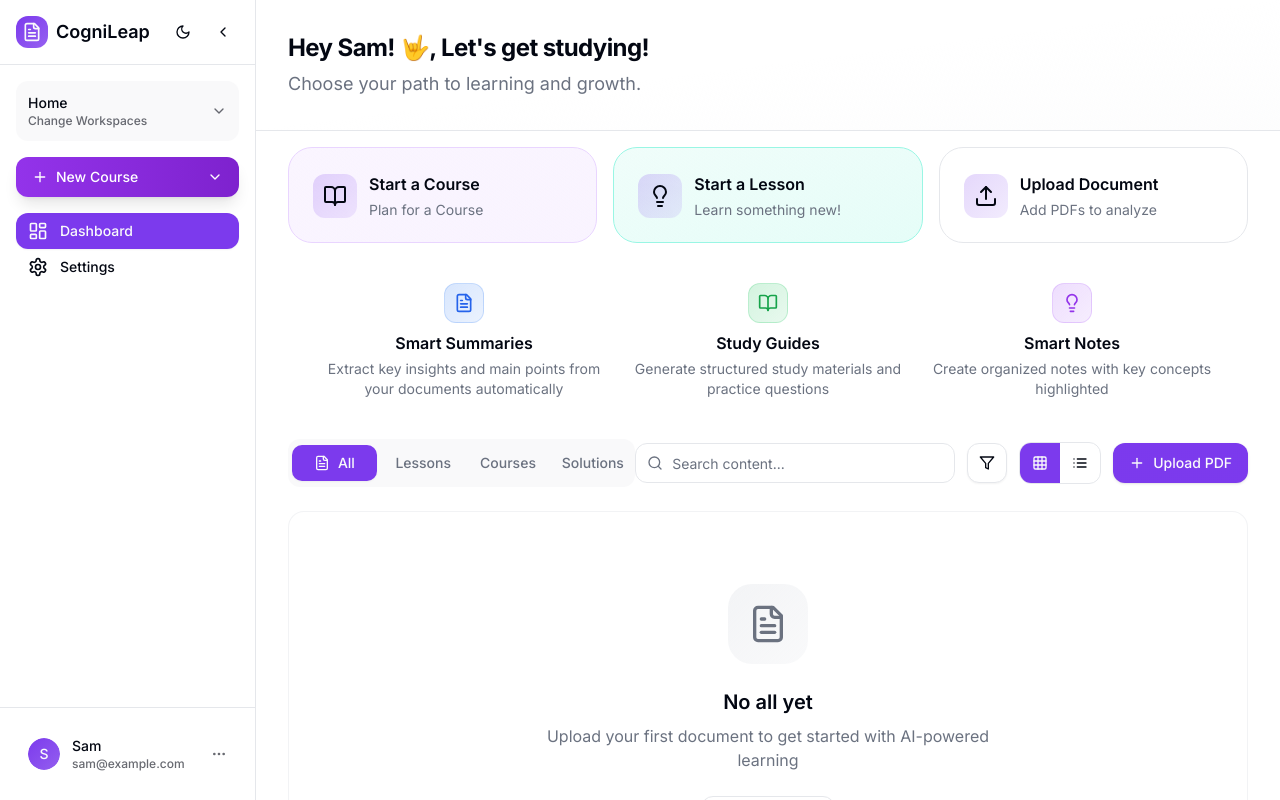
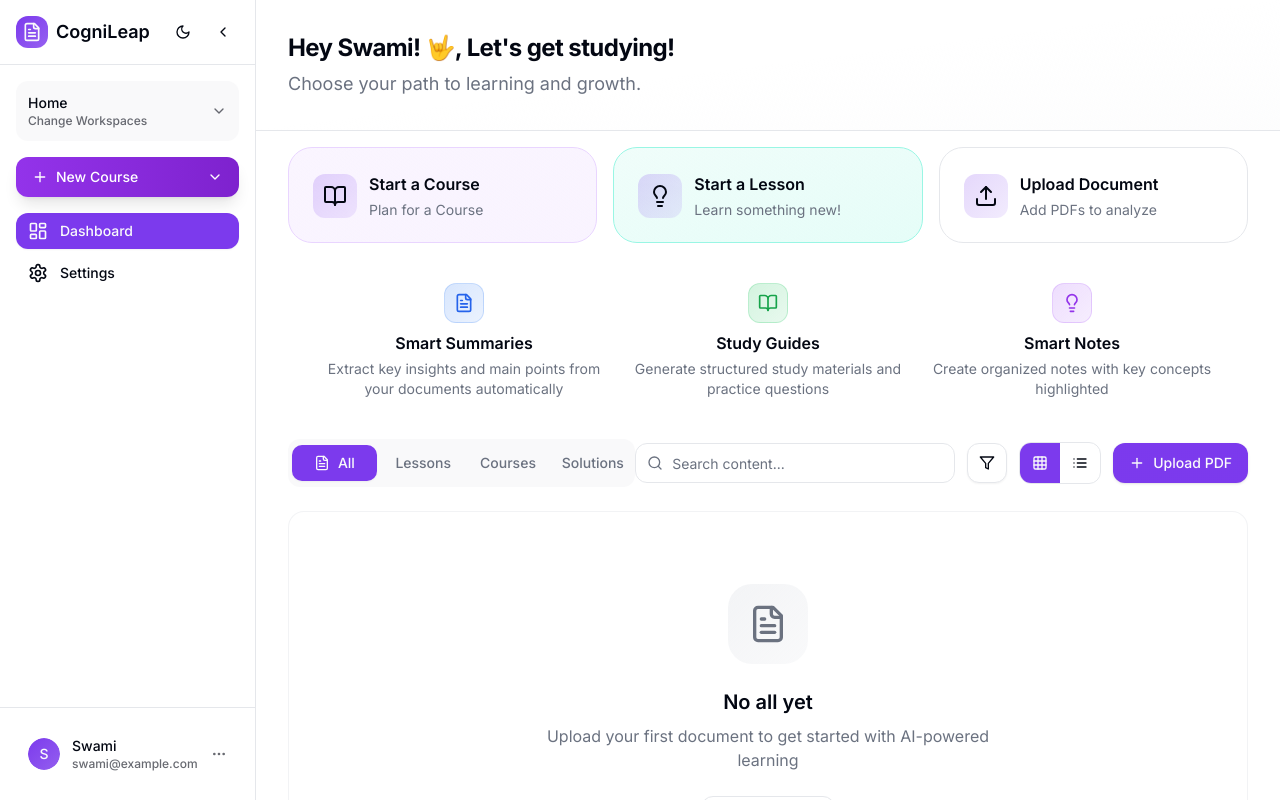
Before and after one commit to SamC0dex/cognileapai-mvp, a Next.js app: page /dashboard in a window 1280 px wide. Built offline with nearby package versions, Linux system fonts and the light colour scheme.

Commit message:
fix: updated user name in DashboardHeader and Sidebar components

```diff
--- a/src/app/dashboard/page.tsx
+++ b/src/app/dashboard/page.tsx
@@ -128,7 +128,7 @@ export default function DashboardPage() {
         )}
 
         {/* Header */}
-        <DashboardHeader userName="Sam" />
+        <DashboardHeader userName="Swami" />
 
         {/* Action Cards */}
         <DashboardActionCards
--- a/src/components/dashboard-header.tsx
+++ b/src/components/dashboard-header.tsx
@@ -6,7 +6,7 @@ interface DashboardHeaderProps {
   userName?: string
 }
 
-export function DashboardHeader({ userName = "Sam" }: DashboardHeaderProps) {
+export function DashboardHeader({ userName = "Swami" }: DashboardHeaderProps) {
 
   return (
     <div className="relative overflow-hidden bg-gradient-to-br from-background via-background to-muted/20 border-b border-border">
--- a/src/components/sidebar.tsx
+++ b/src/components/sidebar.tsx
@@ -18,7 +18,6 @@ import {
   ChevronDown,
   MoreHorizontal,
   User,
-  Sparkles,
   Sun,
   Moon
 } from 'lucide-react'
@@ -161,7 +160,7 @@ export function Sidebar({ isCollapsed = false, onCollapsedChange }: SidebarProps
       </div>
 
       {/* Workspace Selector */}
-      <div className="p-4">
+  <div className="px-4 pt-4 pb-2">
         {!collapsed ? (
           <DropdownMenu>
             <DropdownMenuTrigger asChild>
@@ -211,7 +210,7 @@ export function Sidebar({ isCollapsed = false, onCollapsedChange }: SidebarProps
       </div>
 
       {/* Primary Action Button */}
-      <div className="px-4 mb-4">
+      <div className="px-4 py-2">
         {!collapsed ? (
           <DropdownMenu>
             <DropdownMenuTrigger asChild>
@@ -246,7 +245,7 @@ export function Sidebar({ isCollapsed = false, onCollapsedChange }: SidebarProps
 
 
       {/* Navigation */}
-      <nav className="flex-1 px-4 space-y-1">
+      <nav className="flex-1 px-4 py-2 space-y-2">
         {navigation.map((item) => {
           const Icon = item.icon
           return (
@@ -254,6 +253,7 @@ export function Sidebar({ isCollapsed = false, onCollapsedChange }: SidebarProps
               <div
                 className={cn(
                   "penseum-nav-item group",
+                  item.name === 'Settings' && 'mt-1.5',
                   item.current && "active",
                   collapsed && "justify-center"
                 )}
@@ -293,8 +293,8 @@ export function Sidebar({ isCollapsed = false, onCollapsedChange }: SidebarProps
                   </AvatarFallback>
                 </Avatar>
                 <div className="text-left flex-1">
-                  <div className="text-sm font-medium text-sidebar-foreground">Sam</div>
-                  <div className="text-xs text-sidebar-foreground/60">sam@example.com</div>
+                  <div className="text-sm font-medium text-sidebar-foreground">Swami</div>
+                  <div className="text-xs text-sidebar-foreground/60">swami@example.com</div>
                 </div>
                 <MoreHorizontal className="h-4 w-4 text-sidebar-foreground/60" />
               </Button>
@@ -303,10 +303,6 @@ export function Sidebar({ isCollapsed = false, onCollapsedChange }: SidebarProps
               <DropdownMenuItem>
                 <User className="h-4 w-4 mr-2" />
                 Profile Settings
-              </DropdownMenuItem>
-              <DropdownMenuItem>
-                <Sparkles className="h-4 w-4 mr-2" />
-                Upgrade to Pro
               </DropdownMenuItem>
               <Separator />
               <DropdownMenuItem className="text-red-600">
```
